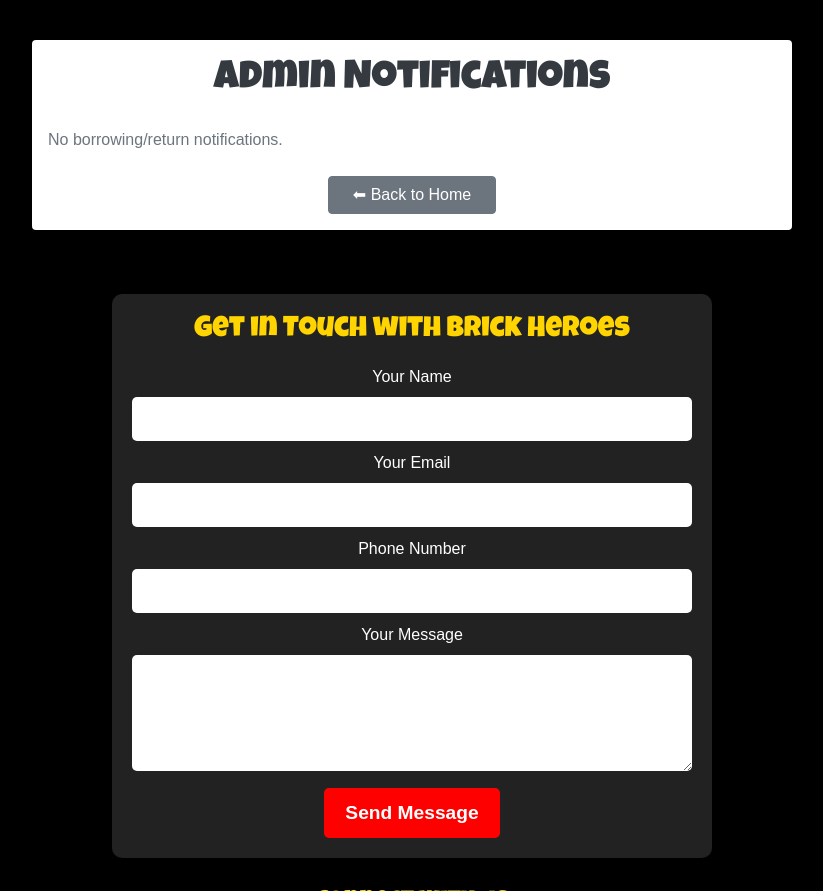
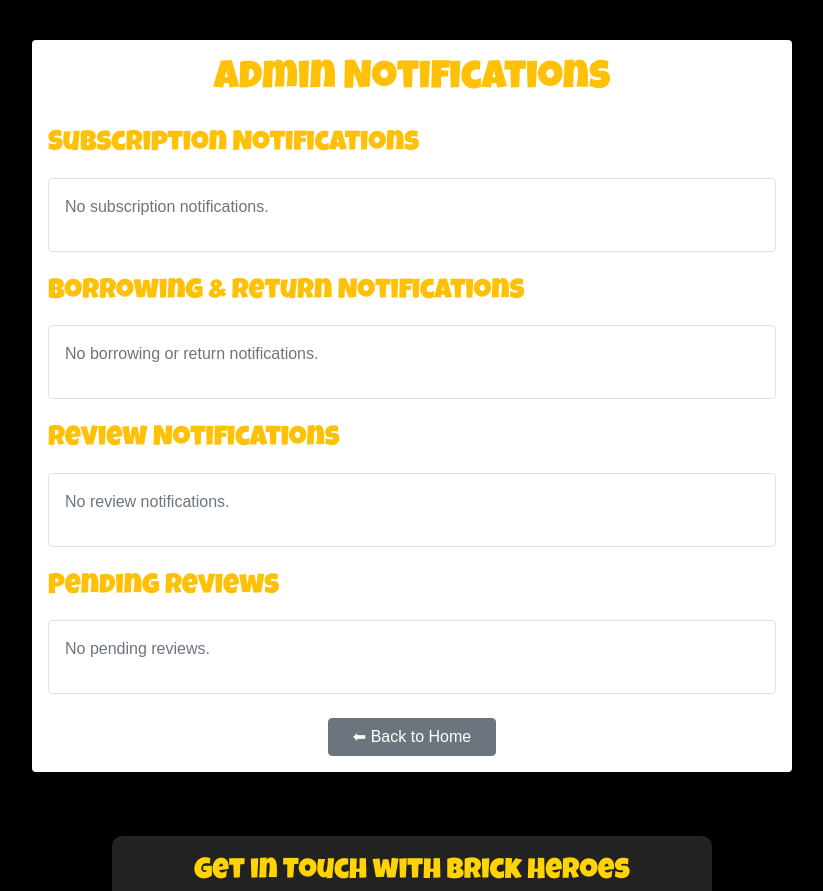
Before and after one commit to SophieMcGee/brick_heroes, a Django app: page /notifications/admin/notifications/ in a window 1280 px wide. Shown: the part 112-1003 px from the top of the page, without its empty margins (228-1051 px from the left). Run offline with Django 3.2, Linux system fonts and the light colour scheme; a user stored in the database is signed in; data comes from the database, SQL or seed files in the repository; data that the repository does not hold is empty; some libraries are stand-ins or nearby versions; some web fonts are replaced.

Commit message:
Refactor admin notifications layout & fix category filtering

```diff
--- a/notifications/templates/notifications/admin_notifications.html
+++ b/notifications/templates/notifications/admin_notifications.html
@@ -6,99 +6,111 @@
     <div class="row justify-content-center">
         <div class="col-12 col-md-10 col-lg-8 p-3 bg-white rounded shadow">
             <!-- Page Title -->
-            <h1 class="text-dark text-center mb-4">Admin Notifications</h1>
+            <h1 class="text-warning text-center mb-4">Admin Notifications</h1>
 
-            <!-- Section: General Notifications -->
-            {% if notifications %}
-                <h3 class="text-dark">General Notifications</h3>
-                <div class="list-group mb-4">
-                    {% for notification in notifications %}
-                        <div class="list-group-item bg-light text-dark p-3 mb-2 rounded shadow-sm">
-                            <p class="mb-1"><strong>{{ notification.message }}</strong></p>
-                            <small class="text-dark">📅 {{ notification.created_at|date:"M d, Y H:i" }}</small>
-
-                            <!-- Action Buttons for Notifications -->
-                            <div class="d-flex justify-content-between mt-2">
-                                {% if request.user.is_superuser %}
+            <!-- Subscription Notifications -->
+            <h3 class="text-warning mt-4">Subscription Notifications</h3>
+            <div class="card bg-white my-3 p-3 border">
+                {% if subscription_notifications %}
+                    <ul class="list-group">
+                        {% for notification in subscription_notifications %}
+                            <li class="list-group-item d-flex justify-content-between align-items-center text-dark">
+                                <div>
+                                    <strong>{{ notification.message }}</strong>
+                                    <span class="text-muted">{{ notification.created_at|date:"M d, Y H:i" }}</span>
+                                </div>
                                 <form action="{% url 'delete_notification' notification.id %}" method="POST">
                                     {% csrf_token %}
-                                        <button type="submit" class="btn btn-danger btn-sm" aria-label="Delete notification">
-                                            🗑 Delete
-                                        </button>
+                                    <button type="submit" class="btn btn-sm btn-danger">🗑 Delete</button>
                                 </form>
-                                {% endif %}
-                            </div>
-                        </div>
-                    {% endfor %}
-                </div>
-            {% else %}
-                <div class="alert alert-info text-center">
-                    <p>No notifications to display.</p>
-                </div>
-            {% endif %}
-
-            <!-- Section: Borrowing & Return Notifications -->
-            {% if borrowing_notifications %}
-            <h3 class="text-warning">Borrowing & Return Notifications</h3>
-            <ul class="list-group">
-                {% for notification in borrowing_notifications %}
-                    <li class="list-group-item bg-light text-dark p-3 mb-2 rounded shadow-sm">
-                        <p class="mb-1"><strong>{{ notification.message }}</strong></p>
-                        <small class="text-muted">📅 {{ notification.created_at|date:"M d, Y H:i" }}</small>
-
-                        <!-- Admin Delete Option -->
-                        {% if request.user.is_superuser %}
-                            <form action="{% url 'delete_notification' notification.id %}" method="POST">
-                                {% csrf_token %}
-                                <button type="submit" class="btn btn-danger btn-sm">🗑 Delete</button>
-                            </form>
-                        {% endif %}
                             </li>
                         {% endfor %}
                     </ul>
                 {% else %}
-            <p class="text-muted">No borrowing/return notifications.</p>
+                    <p class="text-muted">No subscription notifications.</p>
                 {% endif %}
+            </div>
 
+            <!-- Borrowing & Return Notifications -->
+            <h3 class="text-warning mt-4">Borrowing & Return Notifications</h3>
+            <div class="card bg-white my-3 p-3 border">
+                {% if borrowing_notifications %}
+                    <ul class="list-group">
+                        {% for notification in borrowing_notifications %}
+                            <li class="list-group-item d-flex justify-content-between align-items-center text-dark">
+                                <div>
+                                    <strong>{{ notification.message }}</strong>
+                                    <span class="text-muted">{{ notification.created_at|date:"M d, Y H:i" }}</span>
+                                </div>
+                                <form action="{% url 'delete_notification' notification.id %}" method="POST">
+                                    {% csrf_token %}
+                                    <button type="submit" class="btn btn-sm btn-danger">Delete</button>
+                                </form>
+                            </li>
+                        {% endfor %}
+                    </ul>
+                {% else %}
+                    <p class="text-muted">No borrowing or return notifications.</p>
+                {% endif %}
+            </div>
 
-            <!-- Section: Pending Reviews -->
+            <!-- Review Notifications -->
+            <h3 class="text-warning mt-4">Review Notifications</h3>
+            <div class="card bg-white my-3 p-3 border">
+                {% if review_notifications %}
+                    <ul class="list-group">
+                        {% for notification in review_notifications %}
+                            <li class="list-group-item d-flex justify-content-between align-items-center text-dark">
+                                <div>
+                                    <strong>{{ notification.message }}</strong>
+                                    <span class="text-muted">{{ notification.created_at|date:"M d, Y H:i" }}</span>
+                                </div>
+                                <form action="{% url 'delete_notification' notification.id %}" method="POST">
+                                    {% csrf_token %}
+                                    <button type="submit" class="btn btn-sm btn-danger">Delete</button>
+                                </form>
+                            </li>
+                        {% endfor %}
+                    </ul>
+                {% else %}
+                    <p class="text-muted">No review notifications.</p>
+                {% endif %}
+            </div>
+
+            <!-- Pending Reviews for Admin Approval -->
+            <h3 class="text-warning mt-4">Pending Reviews</h3>
+            <div class="card bg-white my-3 p-3 border">
                 {% if pending_reviews %}
-                <h3 class="text-dark">Pending Reviews</h3>
-                <ul class="list-group mb-4">
+                    <ul class="list-group">
                         {% for review in pending_reviews %}
-                        <li class="list-group-item text-dark">
+                            <li class="list-group-item d-flex justify-content-between align-items-center text-dark">
+                                <div>
                                     <strong>{{ review.user.username }}</strong> reviewed
                                     <strong>{{ review.product.name }}</strong>
                                     <p>{{ review.content }}</p>
-                            <small class="text-muted">Submitted on {{ review.created_on|date:"M d, Y H:i" }}</small>
-
-                            <!-- Approve and Delete Buttons -->
-                            <div class="mt-2">
-                                <form action="{% url 'approve_review' review.id %}" method="POST" class="d-inline">
+                                    <span class="text-muted">Submitted on {{ review.created_on|date:"M d, Y H:i" }}</span>
+                                </div>
+                                <div class="d-flex">
+                                    <form action="{% url 'approve_review' review.id %}" method="POST" class="mr-2">
                                         {% csrf_token %}
-                                    <button type="submit" class="btn btn-success btn-sm" aria-label="Approve review">
-                                        ✅ Approve
-                                    </button>
+                                        <button type="submit" class="btn btn-sm btn-success">Approve</button>
                                     </form>
-                                <form action="{% url 'delete_review' review.id %}" method="POST" class="d-inline">
+                                    <form action="{% url 'delete_review' review.id %}" method="POST">
                                         {% csrf_token %}
-                                    <button type="submit" class="btn btn-danger btn-sm" aria-label="Delete review">
-                                        ❌ Delete
-                                    </button>
+                                        <button type="submit" class="btn btn-sm btn-danger">Delete</button>
                                     </form>
                                 </div>
                             </li>
                         {% endfor %}
                     </ul>
                 {% else %}
-                <div class="alert alert-info text-center">
-                    <p>No pending reviews.</p>
+                    <p class="text-muted">No pending reviews.</p>
+                {% endif %}
             </div>
-            {% endif %}
 
             <!-- Back to Dashboard Button -->
             <div class="text-center mt-4">
-                <a href="{% url 'home' %}" class="btn btn-secondary px-4" aria-label="Return to Homepage">
+                <a href="{% url 'home' %}" class="btn btn-secondary px-4">
                     ⬅ Back to Home
                 </a>
             </div>
--- a/notifications/views.py
+++ b/notifications/views.py
@@ -10,31 +10,22 @@ from products.models import Review  # Import reviews from products
 def admin_notifications(request):
     """Displays pending reviews, subscriptions, and borrowing notifications."""
 
-    # Fetch pending reviews (not yet approved)
+    # Fetch all notifications, grouped by category
+    subscription_notifications = Notification.objects.filter(category="subscription").order_by('-created_at')
+    borrowing_notifications = Notification.objects.filter(category="borrowing").order_by('-created_at')
+    review_notifications = Notification.objects.filter(category="review").order_by('-created_at')
+
+    # Fetch pending reviews that need admin approval
     pending_reviews = Review.objects.filter(is_approved=False)
-
-    # Fetch subscription notifications
-    subscription_notifications = Notification.objects.filter(
-        category="subscription"
-    ).order_by('-created_at')
-
-    # Fix: Ensure borrowing/return notifications are included
-    borrowing_notifications = Notification.objects.filter(
-        category="borrowing"
-    ).order_by('-created_at')
-
-    review_notifications = Notification.objects.filter(
-        category="review"
-    ).order_by('-created_at')
 
     return render(
         request,
         "notifications/admin_notifications.html",
         {
-            "pending_reviews": pending_reviews,
             "subscription_notifications": subscription_notifications,
             "borrowing_notifications": borrowing_notifications,
             "review_notifications": review_notifications,
+            "pending_reviews": pending_reviews,
         },
     )
 
```
Lines whose indentation alone changed are shown as unchanged.
